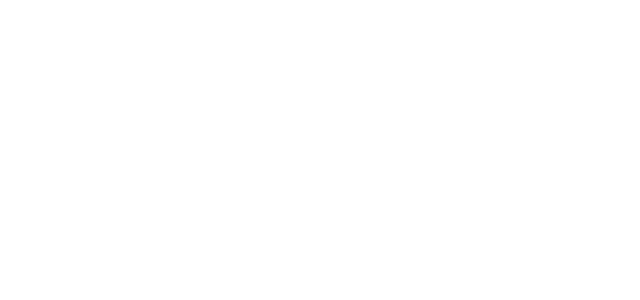
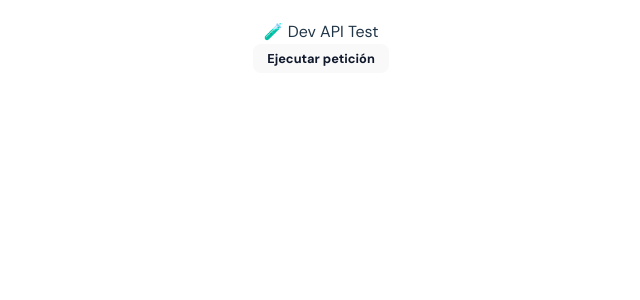
Before and after one commit to valentinparraga/10landing_test, a React (Vite) app in the folder frontend/: page /test in a window 1280 px wide. Before the commit this address had no page. Shown: the top 300 px of the page, without its empty margins (319-959 px from the left). Built offline with nearby package versions, Linux system fonts and the light colour scheme; no server answers.

Commit message:
Corrijo URLs que contenian id. Agrego pagina de testeo de apis

```diff
--- a/frontend/src/App.jsx
+++ b/frontend/src/App.jsx
@@ -7,6 +7,7 @@ import FindUs from './components/FindUs'
 import Turnos from './components/Turnos'
 import { Login } from './components/Login'
 import { Register } from './components/Register'
+import Test from './components/Test'
 
 function App() {
   return (
@@ -37,7 +38,7 @@ function App() {
         {/* Rutas sin navbar */}
         <Route path="/login" element={<Login />} />
         <Route path="/register" element={<Register />} />
-
+        <Route path="/test" element={<Test />} />
       </Routes>
     </BrowserRouter>
   );
--- /dev/null
+++ b/frontend/src/components/Test.jsx
@@ -0,0 +1,137 @@
+import { useState } from "react";
+
+import branchService from "../api/branchService";
+import professionalService from "../api/professionalService";
+import serviceService from "../api/serviceService";
+import authService from "../api/authService";
+
+const Test = () => {
+  const [result, setResult] = useState(null);
+  const [error, setError] = useState(null);
+
+  const runTest = async () => {
+    try {
+      // ===============================
+      // AUTH SERVICE
+      // ===============================
+
+      // 🔐 Registro
+    //   const data = await authService.register({
+    //     email: "test@test.com",
+    //     password: "asdHGF123",
+    //     password_confirm: "asdHGF123",
+    //     first_name: "Test",
+    //     last_name: "User",
+    //     accepted_terms: true,
+    //     accepted_privacy: true,
+    //   });
+
+      // 🔐 Login
+      // const data = await authService.login("test@test.com", "12345678");
+
+      // 🔐 Usuario actual (requiere JWT)
+      // const data = await authService.getCurrentUser();
+
+      // 🔐 Perfil completo
+      // const data = await authService.getProfile();
+
+      // 🔐 Logout
+      // const data = await authService.logout();
+
+
+      // ===============================
+      // BRANCH SERVICE
+      // ===============================
+
+      // 🏢 Listar sucursales
+      // const data = await branchService.getAll();
+
+      // 🏢 Detalle de sucursal
+      // const data = await branchService.getById(1);
+
+      // 🏢 Profesionales de una sucursal
+      // const data = await branchService.getProfessionals(1);
+
+
+      // ===============================
+      // SERVICE SERVICE
+      // ===============================
+
+      // ✂️ Listar servicios
+      // const data = await serviceService.getAll();
+
+      // ✂️ Detalle de servicio
+      // const data = await serviceService.getById(1);
+
+      // ✂️ Resumen de servicios
+      // const data = await serviceService.getSummary();
+
+      // ✂️ Profesionales que ofrecen un servicio
+      // const data = await serviceService.getProfessionals(1);
+
+      // ✂️ Buscar servicios
+      // const data = await serviceService.search("corte");
+
+
+      // ===============================
+      // PROFESSIONAL SERVICE
+      // ===============================
+
+      // 💈 Listar profesionales
+      // const data = await professionalService.getAll();
+
+      // 💈 Detalle de profesional
+      // const data = await professionalService.getById(1);
+
+      // 💈 Resumen de profesionales
+      // const data = await professionalService.getSummary();
+
+      // 💈 Profesionales por sucursal
+      // const data = await professionalService.getByBranch(1);
+
+      // 💈 Profesionales por servicio
+      // const data = await professionalService.getByService(1);
+
+      // 💈 Buscar profesionales
+      // const data = await professionalService.search("F");
+
+
+      // ⚠️ IMPORTANTE
+      // Dejá UNA SOLA línea descomentada
+      // y comentá el resto
+
+      setResult(data);
+      setError(null);
+
+    } catch (err) {
+      setError(err.response?.data || err.message);
+      setResult(null);
+    }
+  };
+
+  return (
+    <div style={{ padding: 20 }}>
+      <h2>🧪 Dev API Test</h2>
+
+      <button onClick={runTest}>
+        Ejecutar petición
+      </button>
+
+      {result && (
+        <>
+          <h3>✅ Resultado</h3>
+          <pre>{JSON.stringify(result, null, 2)}</pre>
+        </>
+      )}
+
+      {error && (
+        <>
+          <h3 style={{ color: "red" }}>❌ Error</h3>
+          <pre>{JSON.stringify(error, null, 2)}</pre>
+        </>
+      )}
+    </div>
+  );
+};
+
+export default Test;
--- a/frontend/src/utils/constants.js
+++ b/frontend/src/utils/constants.js
@@ -1,5 +1,6 @@
 // URL base de la API
-export const API_BASE_URL = import.meta.env.VITE_API_URL || 'http://localhost:8000/api';
+export const API_BASE_URL =
+  import.meta.env.VITE_API_URL || 'http://localhost:8000/api';
 
 // Endpoints de autenticación
 export const AUTH_ENDPOINTS = {
@@ -11,7 +12,7 @@ export const AUTH_ENDPOINTS = {
   CHANGE_PASSWORD: '/auth/change-password/',
   PASSWORD_RESET: '/auth/password-reset/',
   PASSWORD_RESET_CONFIRM: '/auth/password-reset-confirm/',
-    TOKEN_REFRESH: '/auth/token/refresh',
+  TOKEN_REFRESH: '/auth/token/refresh/',
 };
 
 // Endpoints principales
@@ -21,18 +22,21 @@ export const API_ENDPOINTS = {
 
   // Sucursales
   BRANCHES: '/branches/',
-    BRANCH_DETAIL: (id) => '/branches/${id}/',
-    BRANCHES_PROFESSIONALS: (id) => '/branches/${id}/professionals/',
+  BRANCH_DETAIL: (id) => `/branches/${id}/`,
+  BRANCHES_PROFESSIONALS: (id) =>
+    `/branches/${id}/professionals/`,
 
   // Servicios
   SERVICES: '/services/',
-    SERVICE_DETAIL: (id) => '/services/${id}/',
+  SERVICE_DETAIL: (id) => `/services/${id}/`,
   SERVICE_SUMMARY: '/services/summary/',
-    SERVICE_PROFESSIONALS: (id) => '/services/${id}/professionals/',
+  SERVICE_PROFESSIONALS: (id) =>
+    `/services/${id}/professionals/`,
 
   // Profesionales
   PROFESSIONALS: '/professionals/',
-    PROFESSIONALS_DETAIL: (id) => '/professionals/${id}/',
+  PROFESSIONALS_DETAIL: (id) =>
+    `/professionals/${id}/`,
   PROFESSIONALS_SUMMARY: '/professionals/summary/',
 };
 
```
Lines whose indentation alone changed are shown as unchanged.
